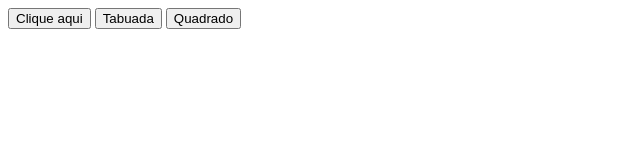
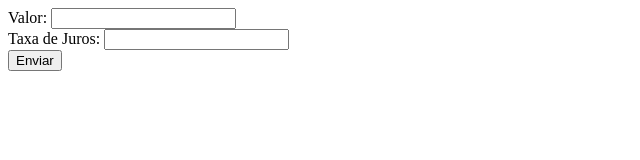
Before and after one commit to gorinelli/primeiroi_3t, a plain HTML site: page index.html in a window 1280 px wide. Shown: the whole page, without its empty margins (0-640 px from the left). Drawn offline with Linux system fonts and the light colour scheme.

Commit message:
Update index.html

```diff
--- a/index.html
+++ b/index.html
@@ -5,12 +5,12 @@
     <meta http-equiv="X-UA-Compatible" content="IE=edge">
     <meta name="viewport" content="width=device-width, initial-scale=1.0">
     <title>Terceiro Trimestre</title>
-    <script> src= "estudo.js"</script>
+    <script src="estudo.js"></script>
 
 </head>
 <body>
-    <button onclick="alo">Clique aqui</button>
-    <button onclick="escreva">Tabuada</button>
-    <button onclick="quadrado">Quadrado</button>
+   Valor: <input id="valor" type="text"> <br>
+   Taxa de Juros: <input id="juros" type="text"> <br>
+   <button onclick="total()">Enviar</button>
 </body>
 </html>
```
